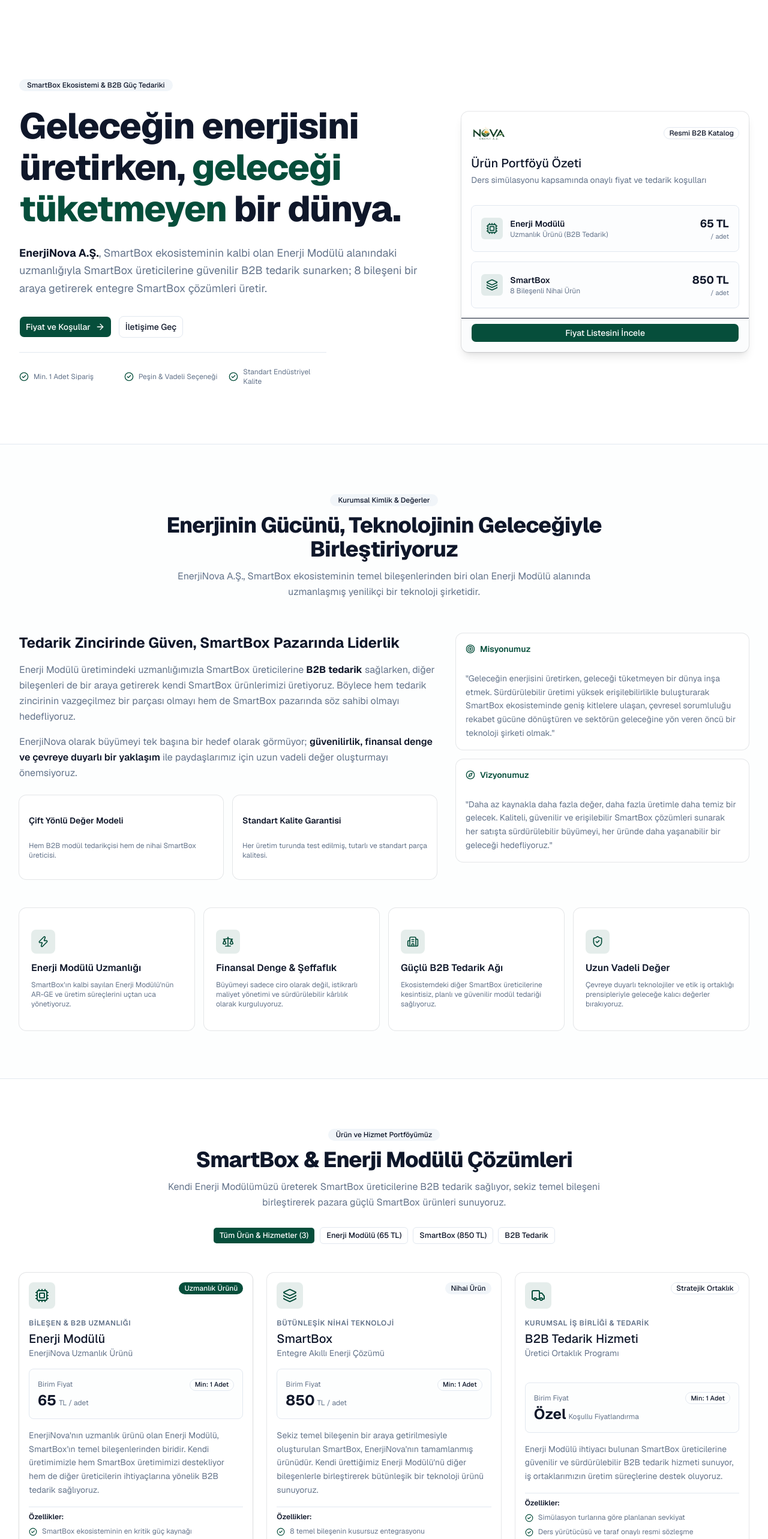
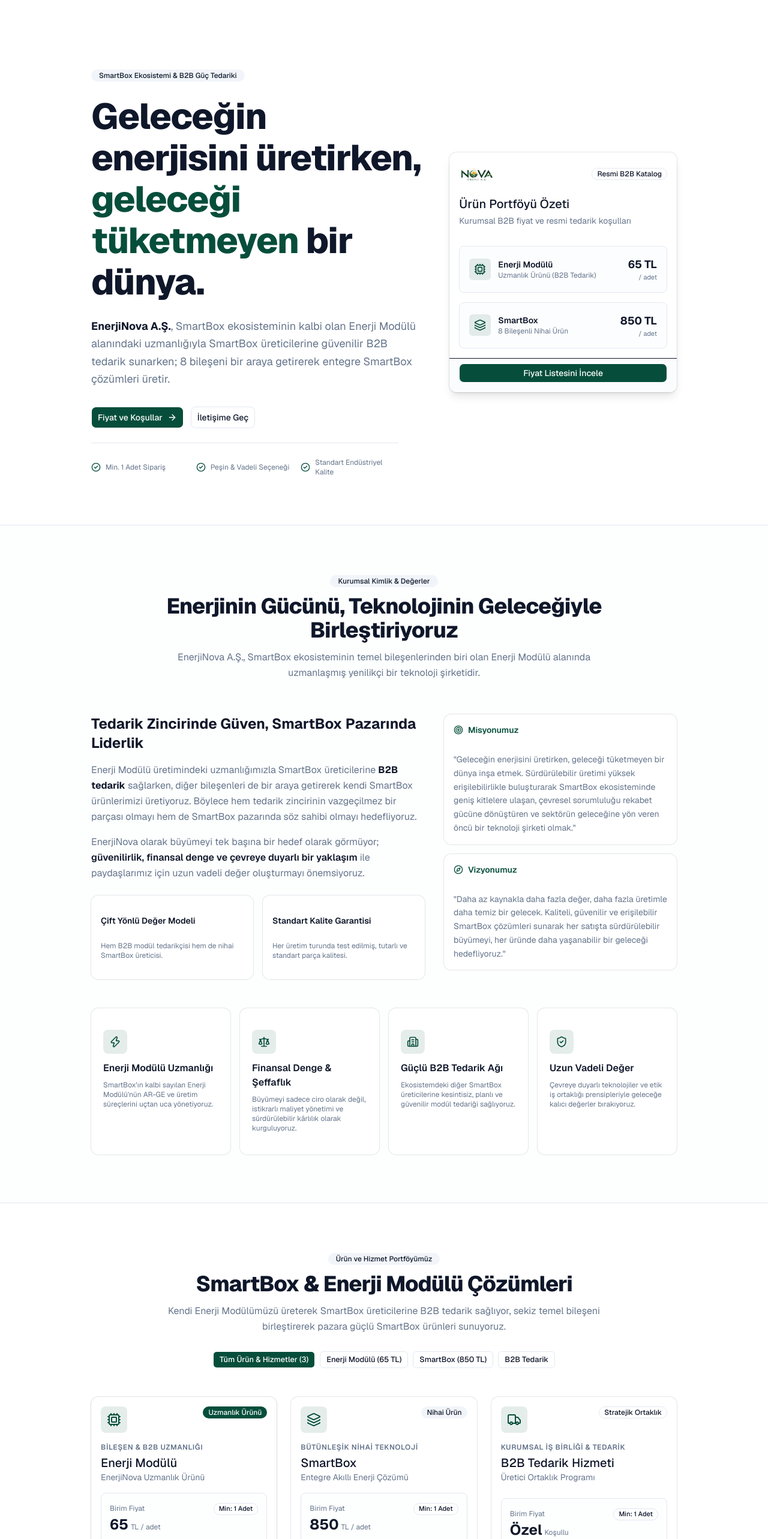
Before and after one commit to senaclkr/enerjinova, a Next.js app: page / in a window 1280 px wide. Shown: the part 80-2646 px from the top of the page at 60% size. Built offline with nearby package versions, Linux system fonts and the light colour scheme.

Commit message:
feat: make corporate copy 100% genuine and narrow site layout to max-w-5xl

```diff
--- a/src/components/AboutSection.tsx
+++ b/src/components/AboutSection.tsx
@@ -38,7 +38,7 @@ export function AboutSection() {
 
   return (
     <section id="hakkimizda" className="py-20 bg-muted/30 border-b border-border">
-      <div className="max-w-7xl mx-auto px-4 sm:px-6 lg:px-8">
+      <div className="max-w-5xl mx-auto px-4 sm:px-6">
         {/* Section Header */}
         <div className="text-center max-w-3xl mx-auto space-y-3">
           <Badge variant="secondary" className="px-3 py-1 text-xs">
--- a/src/components/ContactSection.tsx
+++ b/src/components/ContactSection.tsx
@@ -25,7 +25,7 @@ export function ContactSection() {
             Bizimle İletişime Geçin
           </h2>
           <p className="text-base text-muted-foreground max-w-xl mx-auto">
-            SmartBox alımı, B2B Enerji Modülü tedariği ve simülasyon iş birlikleri için
+            SmartBox alımı, B2B Enerji Modülü tedariği ve kurumsal iş birlikleri için
             bize resmi e-posta adresimiz üzerinden ulaşabilirsiniz.
           </p>
         </div>
@@ -52,7 +52,7 @@ export function ContactSection() {
             <div className="p-3 rounded-lg bg-muted/50 border border-border text-xs text-muted-foreground flex items-center justify-center gap-2 text-left">
               <ShieldCheck className="w-4 h-4 text-primary shrink-0" />
               <span>
-                Siparişler, gerekli taraf ve ders yürütücüsü onayları tamamlandıktan sonra kesinleşir.
+                Siparişler, yetkili kurul ve sözleşme onay süreçleri tamamlandıktan sonra kesinleşir.
               </span>
             </div>
           </CardContent>
--- a/src/components/Footer.tsx
+++ b/src/components/Footer.tsx
@@ -13,7 +13,7 @@ export function Footer() {
 
   return (
     <footer className="bg-muted/40 border-t border-border text-xs text-muted-foreground">
-      <div className="max-w-7xl mx-auto px-4 sm:px-6 lg:px-8 py-12">
+      <div className="max-w-5xl mx-auto px-4 sm:px-6 py-12">
         <div className="grid grid-cols-1 md:grid-cols-12 gap-8 items-start">
           {/* Brand Info */}
           <div className="md:col-span-5 space-y-3">
@@ -100,7 +100,7 @@ export function Footer() {
                 </a>
               </div>
               <p className="text-[11px] text-muted-foreground">
-                Sipariş onayları ders yürütücüsü ve taraf onayları ile kesinleşir.
+                Sipariş onayları kurumsal sözleşme ve yetkili onayları ile kesinleşir.
               </p>
             </div>
 
@@ -122,7 +122,7 @@ export function Footer() {
           <div>
             © {new Date().getFullYear()} EnerjiNova A.Ş. — Tüm Hakları Saklıdır.
           </div>
-          <div>Ders Simülasyonu Kapsamında Hazırlanmıştır</div>
+          <div>SmartBox & B2B Enerji Çözümleri</div>
         </div>
       </div>
     </footer>
--- a/src/components/Hero.tsx
+++ b/src/components/Hero.tsx
@@ -16,8 +16,8 @@ import {
 
 export function Hero() {
   return (
-    <section className="relative pt-32 pb-20 md:pt-36 md:pb-24 border-b border-border bg-background">
-      <div className="max-w-7xl mx-auto px-4 sm:px-6 lg:px-8">
+    <section className="relative pt-28 pb-16 md:pt-32 md:pb-20 border-b border-border bg-background">
+      <div className="max-w-5xl mx-auto px-4 sm:px-6">
         <div className="grid lg:grid-cols-12 gap-12 items-center">
           {/* Left: Text & Actions */}
           <div className="lg:col-span-7 space-y-6 text-center lg:text-left">
@@ -90,7 +90,7 @@ export function Hero() {
                   Ürün Portföyü Özeti
                 </CardTitle>
                 <CardDescription>
-                  Ders simülasyonu kapsamında onaylı fiyat ve tedarik koşulları
+                  Kurumsal B2B fiyat ve resmi tedarik koşulları
                 </CardDescription>
               </CardHeader>
 
--- a/src/components/Navbar.tsx
+++ b/src/components/Navbar.tsx
@@ -18,7 +18,7 @@ export function Navbar() {
 
   return (
     <header className="sticky top-0 z-50 w-full border-b border-border bg-background/95 backdrop-blur-md">
-      <div className="max-w-7xl mx-auto px-4 sm:px-6 lg:px-8">
+      <div className="max-w-5xl mx-auto px-4 sm:px-6">
         <div className="flex h-16 items-center justify-between">
           {/* Logo */}
           <Link href="/" className="flex items-center">
--- a/src/components/PricingTermsSection.tsx
+++ b/src/components/PricingTermsSection.tsx
@@ -65,16 +65,16 @@ export function PricingTermsSection() {
     },
     {
       title: "Sipariş Onay Süreci",
-      detail: "Çift Taraflı & Yürütücü Onayı",
+      detail: "Yetkili Onayı & Sözleşme",
       explanation:
-        "Gerekli taraf ve ders yürütücüsü onayları tamamlandıktan sonra sözleşme kesinleşir.",
+        "Yetkili kurullar ve çift taraflı sözleşme imza süreçleri tamamlandıktan sonra kesinleşir.",
       icon: AlertTriangle,
     },
   ];
 
   return (
     <section id="fiyat-listesi" className="py-20 bg-background border-b border-border">
-      <div className="max-w-7xl mx-auto px-4 sm:px-6 lg:px-8">
+      <div className="max-w-5xl mx-auto px-4 sm:px-6">
         {/* Header */}
         <div className="text-center max-w-3xl mx-auto space-y-3">
           <Badge variant="secondary" className="px-3 py-1 text-xs">
@@ -152,7 +152,7 @@ export function PricingTermsSection() {
               Sözleşme ve Tedarik Koşulları
             </h3>
             <p className="text-xs text-muted-foreground mt-1">
-              Ders simülasyonu yönergeleri ve ticari prensipler
+              Kurumsal satın alma protokolü ve ticari ilkelerimiz
             </p>
           </div>
 
--- a/src/components/ProductsSection.tsx
+++ b/src/components/ProductsSection.tsx
@@ -74,8 +74,8 @@ export function ProductsSection() {
       description:
         "Enerji Modülü ihtiyacı bulunan SmartBox üreticilerine güvenilir ve sürdürülebilir B2B tedarik hizmeti sunuyor, iş ortaklarımızın üretim süreçlerine destek oluyoruz.",
       features: [
-        "Simülasyon turlarına göre planlanan sevkiyat",
-        "Ders yürütücüsü ve taraf onaylı resmi sözleşme",
+        "Üretim takvimine göre planlanan zamanında sevkiyat",
+        "Yetkili kurumsal satın alma ve teslim sözleşmesi",
         "Piyasa koşullarına göre esnek görüşme imkanı",
         "Toplu alımlarda vadeli ödeme değerlendirmesi",
         "Sürdürülebilir tedarik güvencesi",
@@ -92,7 +92,7 @@ export function ProductsSection() {
 
   return (
     <section id="urunler" className="py-20 bg-background border-b border-border">
-      <div className="max-w-7xl mx-auto px-4 sm:px-6 lg:px-8">
+      <div className="max-w-5xl mx-auto px-4 sm:px-6">
         {/* Section Header */}
         <div className="text-center max-w-3xl mx-auto space-y-3">
           <Badge variant="secondary" className="px-3 py-1 text-xs">
--- a/src/components/SmartBoxArchitecture.tsx
+++ b/src/components/SmartBoxArchitecture.tsx
@@ -63,7 +63,7 @@ export function SmartBoxArchitecture() {
       isNovaCore: false,
       price: "Entegre",
       icon: Radio,
-      desc: "SmartBox'ın merkezi simülasyon ve bulut yönetim sistemlerine veri aktarımını sağlayan arayüz.",
+      desc: "SmartBox'ın merkezi telemetri ve bulut yönetim sistemlerine veri aktarımını sağlayan arayüz.",
       status: "SmartBox İçin Entegre Edilen Bileşen",
     },
     {
@@ -113,7 +113,7 @@ export function SmartBoxArchitecture() {
 
   return (
     <section id="mimari" className="py-20 bg-muted/20 border-b border-border">
-      <div className="max-w-7xl mx-auto px-4 sm:px-6 lg:px-8">
+      <div className="max-w-5xl mx-auto px-4 sm:px-6">
         {/* Header */}
         <div className="text-center max-w-3xl mx-auto space-y-3">
           <Badge variant="secondary" className="px-3 py-1 text-xs">
```
